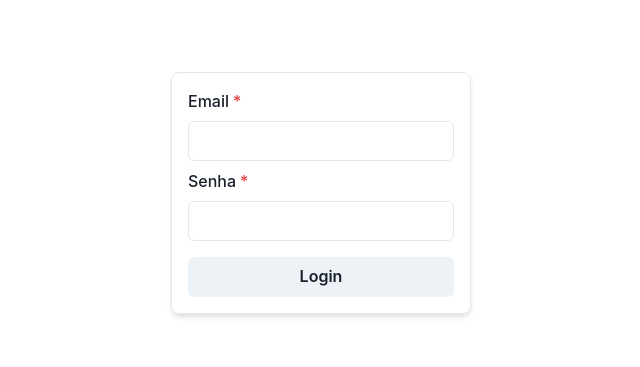
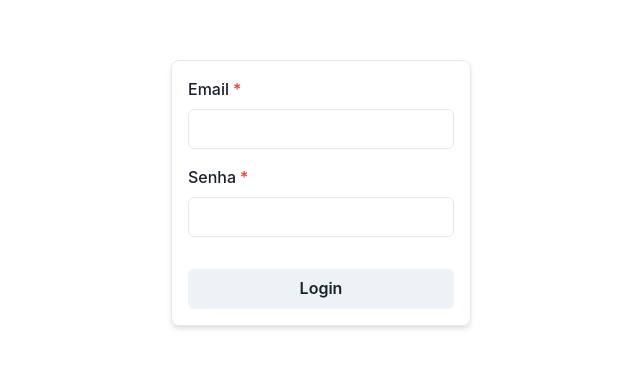
Before and after one commit to gabriel-de-azevedo/giro-tech-test, a React (Create React App) app: page / in a window 1280 px wide. Shown: the part 207-574 px from the top of the page, without its empty margins (319-959 px from the left). Built offline with nearby package versions, Linux system fonts and the light colour scheme.

Commit message:
feat: improve form design

```diff
--- a/src/Components/LoginForm/index.js
+++ b/src/Components/LoginForm/index.js
@@ -17,7 +17,7 @@ export const LoginForm = () => {
       p={4}
       shadow="md"
     >
-      <Stack>
+      <Stack spacing={4}>
         <Box>
           <FormLabel>Email</FormLabel>
           <Input type="email" />
```
